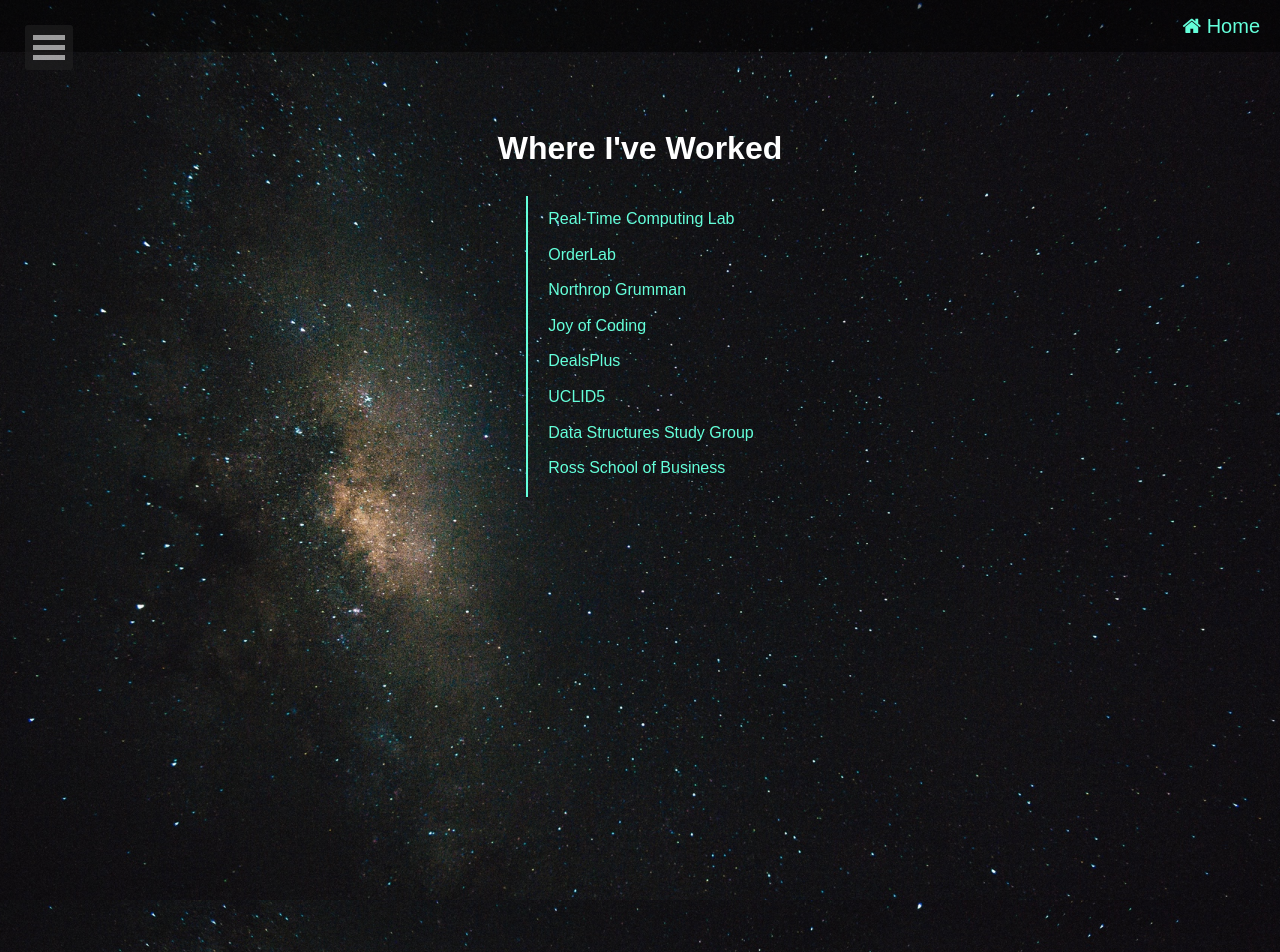
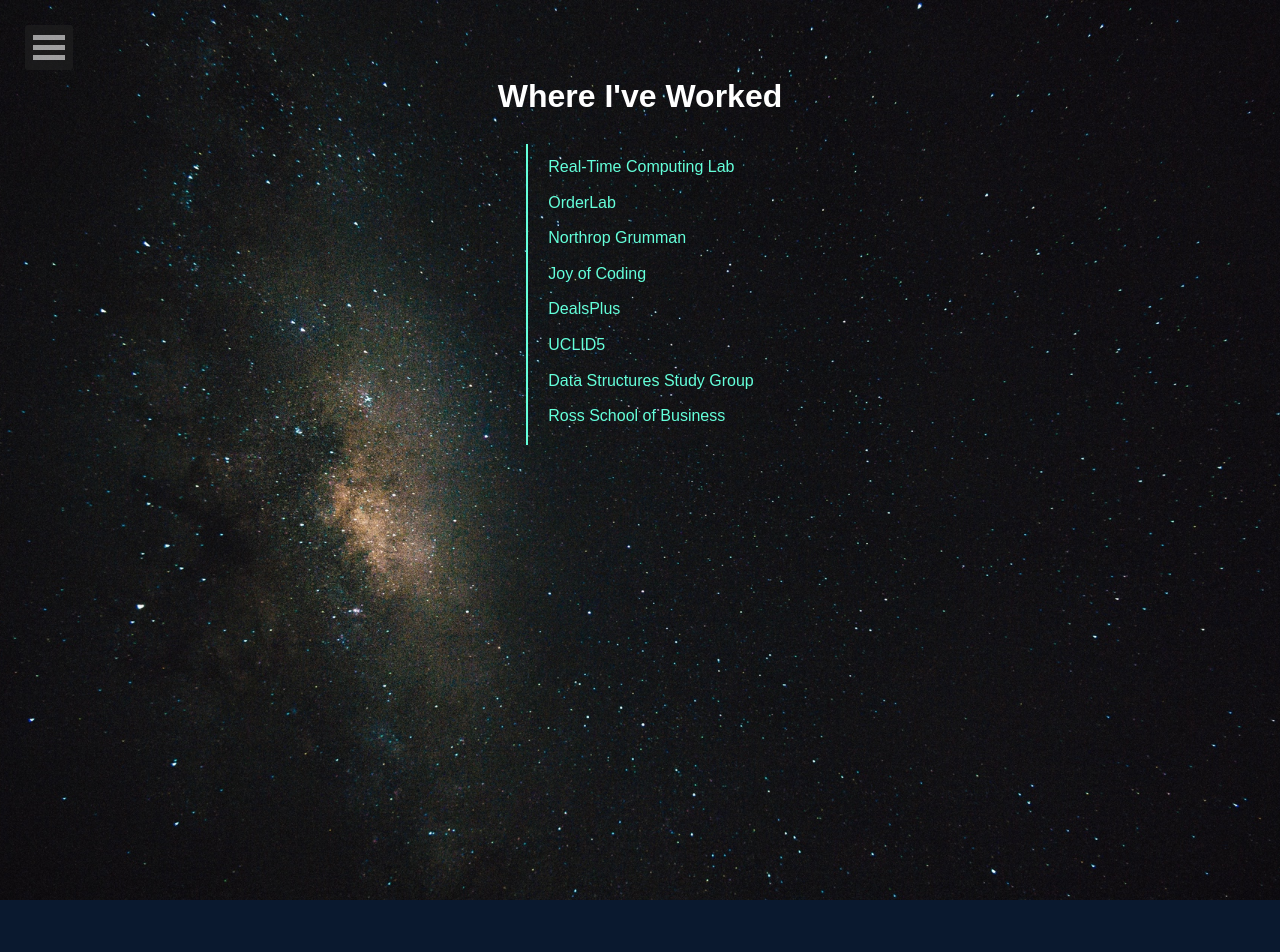
Before and after one commit to Porvesh/Porvesh.github.io, a Jekyll site: the page built from experience/index.md, in a window 1280 px wide. Built offline with Jekyll 4.4.1, drawn with Linux system fonts in a browser that asks for light colours; after the commit the page ends 900 px from its top, so only the background shows below that.

Commit message:
fixing project

```diff
--- a/_layouts/experience.html
+++ b/_layouts/experience.html
@@ -1,15 +1,5 @@
----
-layout: compress
-title: Experience
-permalink: /experience/
----
-
 <!DOCTYPE html>
-<!--[if lt IE 7]><html class="no-js lt-ie9 lt-ie8 lt-ie7"> <![endif]-->
-<!--[if (IE 7)&!(IEMobile)]><html class="no-js lt-ie9 lt-ie8"><![endif]-->
-<!--[if (IE 8)&!(IEMobile)]><html class="no-js lt-ie9"><![endif]-->
-<!--[if gt IE 8]><!--> <html class="no-js"><!--<![endif]-->
-
+<html class="no-js">
 <head>
     {% include head.html %}
     <style>
@@ -17,20 +7,7 @@
             font-family: Arial, sans-serif;
             line-height: 1.6;
             color: white;
-            background-color: #0a192f; /* Desired dark background color */
-        }
-        .home-link {
-            text-align: right;
-            padding: 10px 20px;
-            background-color: rgba(0, 0, 0, 0.5); /* Adds a translucent dark background */
-        }
-        .home-link a {
-            color: #64ffda; /* Matches the theme color */
-            text-decoration: none;
-            font-size: 1.25em;
-        }
-        .home-link a:hover {
-            text-decoration: underline;
+            background-color: #0a192f;
         }
         .experience-section {
             display: flex;
@@ -97,15 +74,14 @@
         li {
             margin-bottom: 10px;
         }
+        a {
+            color: #64ffda;
+            text-decoration: underline;
+        }
     </style>
 </head>
 <body>
     {% include nav.html %}
-    <!-- Home Link -->
-    <div class="home-link">
-        <a href="{{ site.url }}"><i class="fa fa-home"></i> Home</a>
-    </div>
-    <!-- Header -->
     <header class="header">
         <div class="experience-section">
             <h1>Where I've Worked</h1>
--- a/_layouts/project.html
+++ b/_layouts/project.html
@@ -49,7 +49,8 @@
     {% include nav.html %}
     <!-- Header -->
     <header class="header" role="banner">
-        <div class="wrapper animated fadeIn" style="background-color:rgba(0,0,0,0);">
+
+        <div class="wrapper animated fadeIn" style="background-color:rgba(0,0,0,0);" style="background-color:rgba(255,255,255,0.7); padding: 20px; border-radius: 10px;">
             <div class="content">
                 <div class="post-title">
                     <h1>{{ page.title }}</h1>
```
